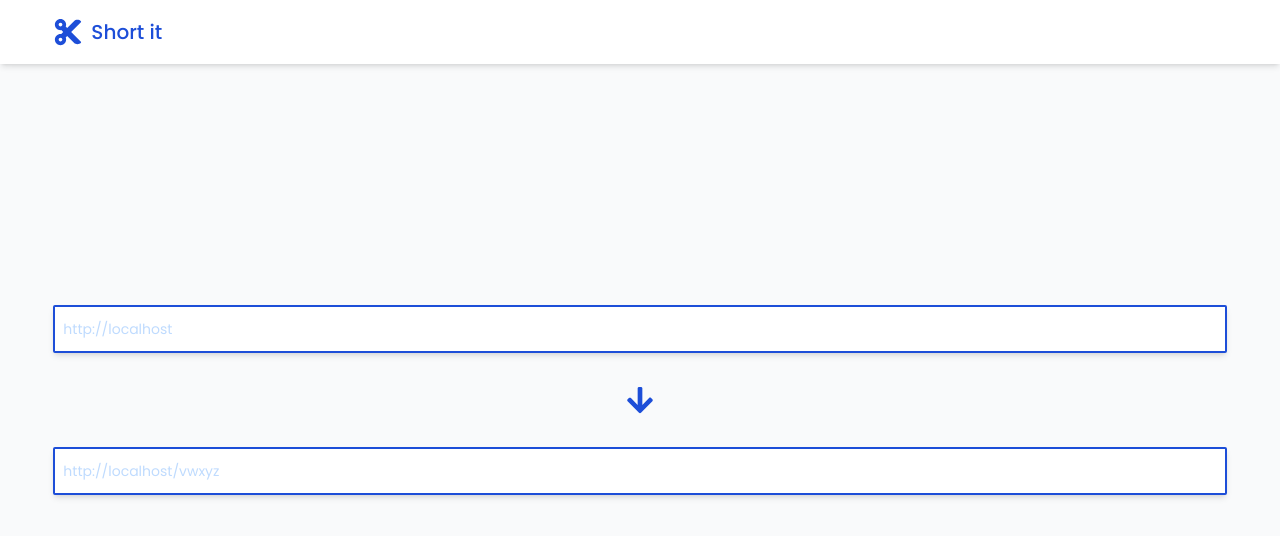
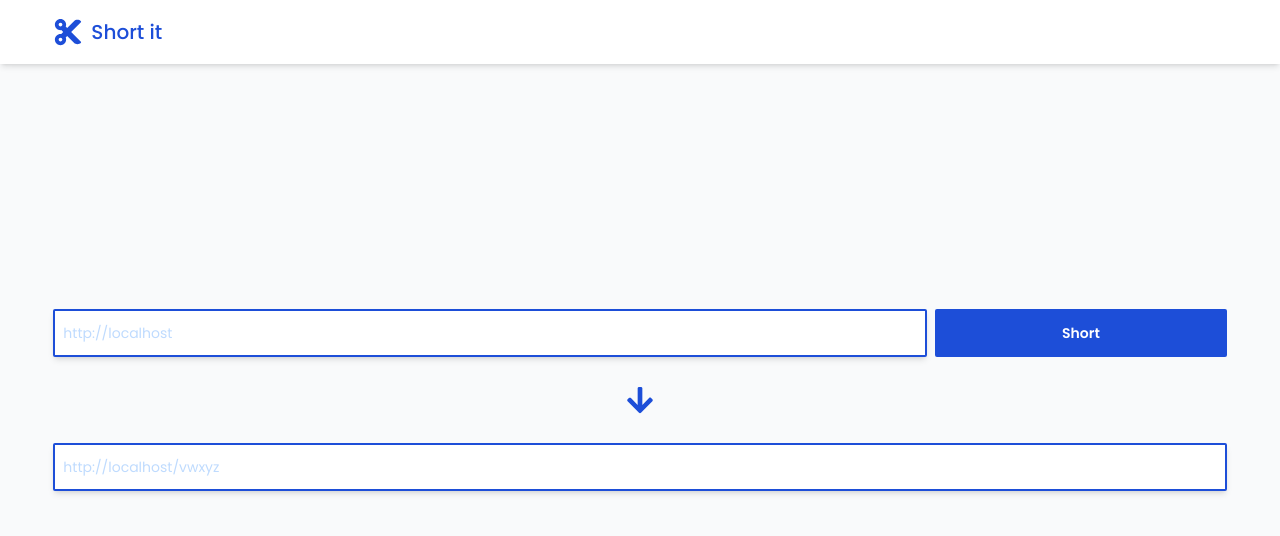
Before and after one commit to diego-luciano/url-shortener, a Next.js app: page / in a window 1280 px wide. Shown: the top 536 px of the page. Built offline with nearby package versions, Linux system fonts and the light colour scheme.

Commit message:
Fix button

```diff
--- a/src/pages/index.tsx
+++ b/src/pages/index.tsx
@@ -1,6 +1,6 @@
 import Link from 'next/link';
 import React, { useEffect, useState } from 'react'
-import { FaCut, FaArrowDown } from 'react-icons/fa';
+import { FaCut, FaArrowDown, FaArrowRight } from 'react-icons/fa';
 
 const Home = () => {
   const [origin, setOrigin] = useState('');
@@ -21,17 +21,20 @@ const Home = () => {
           </Link>
         </div>
       </div>
-      <div className='w-11/12 h-auto flex flex-col items-center space-y-8'>
-        <input
-          className='w-full h-12 px-2 text-sm font-light rounded-sm border-2 border-blue-700 shadow-md bg-white placeholder-blue-200'
-          type="text"
-          placeholder={origin} />
+      <div className='w-11/12 h-auto flex flex-col items-center space-y-7'>
+        <div className='w-full h-auto flex items-center justify-between space-x-2'>
+          <input
+            className='w-9/12 h-12 px-2 text-sm font-light rounded-sm border-2 border-blue-700 shadow-md bg-white placeholder-blue-200'
+            type="text"
+            placeholder={origin} />
+          <button className='h-full w-3/12 text-sm rounded-sm font-semibold text-white bg-blue-700'>Short</button>
+        </div>
         <FaArrowDown className='text-3xl text-blue-700' />
         <input
           disabled
           className='w-full h-12 px-2 text-sm font-light rounded-sm border-2 border-blue-700 shadow-md bg-white placeholder-blue-200'
           type="text"
-          placeholder={`${origin}/vwxyz`}/>
+          placeholder={`${origin}/vwxyz`} />
       </div>
     </div>
   );
```
